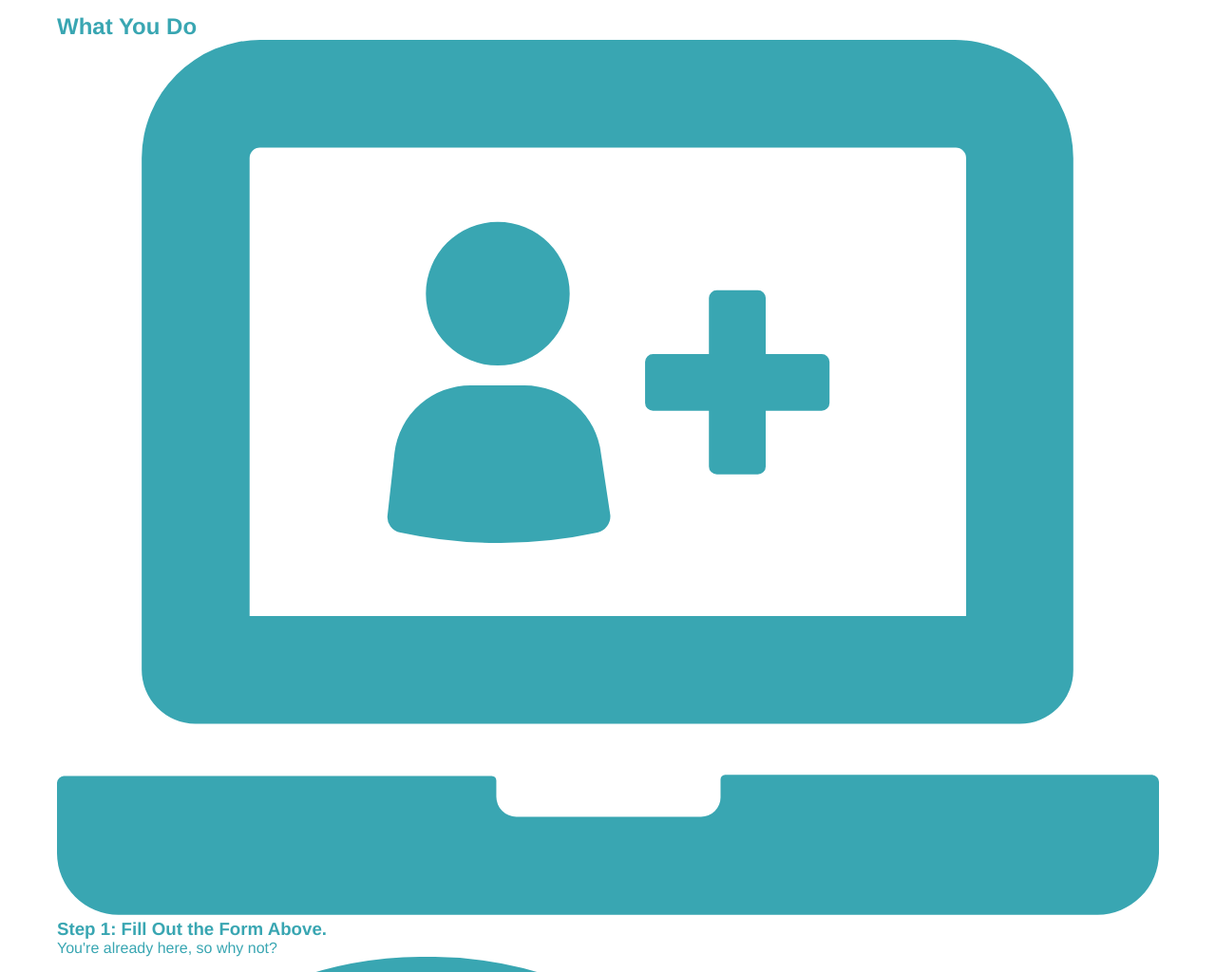
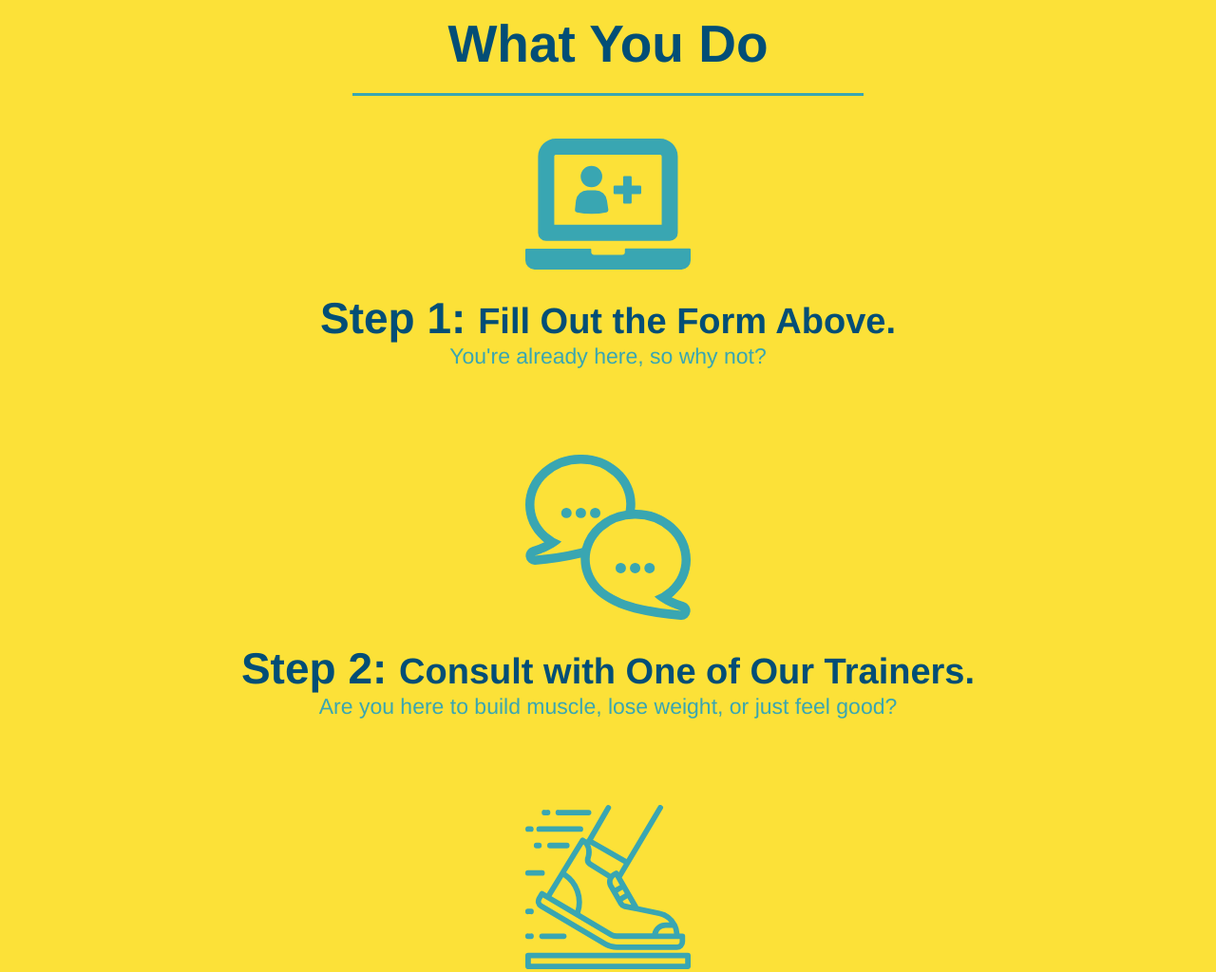
Before and after one commit to yoli19/run-buddy, a plain HTML site: page index.html in a window 1280 px wide. Shown: the part 1140-2164 px from the top of the page at 95% size. Drawn offline with Linux system fonts and the light colour scheme.

Commit message:
style what you do section

```diff
--- a/index.html
+++ b/index.html
@@ -62,44 +62,44 @@
 
         <!--"what we do" section-->
         <section id="what-we-do" class="intro">
-            <h2>What We Do</h2>
+            <h2 class="section-title primary-border">What We Do</h2>
             <p>
                 Lorem ipsum dolor sit amet consectetur adipisicing elit. Deleniti cum, ipsum laudantium ipsam deserunt, exercitationem mollitia cupiditate vitae, quas maiores voluptates quae neque sapiente commodi! Corrupti excepturi delectus recusandae voluptatem. Lorem ipsum dolor sit amet consectetur adipisicing elit. Tenetur doloremque fuga accusamus accusantium, eos illum adipisci delectus obcaecati nobis harum officia, consectetur dolore temporibus iure animi quasi id, architecto itaque?
             </p>
         </section>
 
         <!--"what you do" section-->
-        <section id="what-you-do">
-            <h2>What You Do</h2>
+        <section id="what-you-do" class="steps">
+            <h2 class="section-title secondary-border">What You Do</h2>
 
             <div>
                 <img src="./assets/step-1.svg" alt="" />
-                <h3>Step 1: Fill Out the Form Above.</h3>
+                <h3>Step 1: <span>Fill Out the Form Above.</span></h3>
                 <p>You're already here, so why not?</p>
             </div>
 
             <div>
                 <img src="./assets/step-2.svg" alt="" />
-                <h3>Step 2: Consult with One of Our Trainers.</h3>
+                <h3>Step 2: <span>Consult with One of Our Trainers.</span></h3>
                 <p>Are you here to build muscle, lose weight, or just feel good?</p>
             </div>
 
             <div>
                 <img src="./assets/step-3.svg" alt="" />
-                <h3>Step 3: Get Running.</h3>
+                <h3>Step 3: <span>Get Running.</span></h3>
                 <p>Hit the ground running (literally) once your trainer lays out your plan.</p>
             </div>
 
             <div>
                 <img src="./assets/step-4.svg" alt="" />
-                <h3>Step 4: See Results.</h3>
+                <h3>Step 4: <span>See Results.</span></h3>
                 <p>Bi-weekly checkins with your trainer will keep you focused</p>
             </div>
         </section>
 
         <!--"meet the trainers" section-->
         <section id="your-trainers">
-            <h2>Meet The Trainers</h2>
+            <h2 class="section-title primary-border">Meet The Trainers</h2>
         </section>
 
         <!--"reach out" Section-->
--- a/style.css
+++ b/style.css
@@ -9,14 +9,12 @@ body {
     font-family: Helvetica, Arial, sans-serif;
 }
 
-/* apply styles to <header> */
 header {
     padding: 20px 35px;
     background-color: #39a6b2;
-  }
+}
 
   header h1 {
-
     font-weight: bold;
     font-size: 36px;
     color: #fce138;
@@ -44,7 +42,6 @@ header {
       font-size: 22px;
   }
 
-/* apply styles to <footer> */
 footer {
     background: #fce138;
     width: 100%;
@@ -122,18 +119,25 @@ footer {
         font-size: 16px;
     }
 
-    .intro {
-        text-align: center;
-    }
-
-    .intro h2 {
+    .section-title {
         font-size: 55px;
         color: #024e76;
         margin-bottom: 35px;
         padding: 0 100px 20px 100px;
+        display: inline-block;
         border-bottom: 3px solid;
+      }
+
+      .primary-border {
         border-color: #fce138;
-        display: inline-block;
+      }
+
+      .secondary-border {
+        border-color: #39a6b2;
+      }
+
+    .intro {
+        text-align: center;
     }
 
     .intro p {
@@ -142,4 +146,33 @@ footer {
         width: 80%;
         font-size: 20px;
         margin: 0 auto;
-      }
+    }
+
+.steps {
+    text-align: center;
+    background: #fce138;
+}
+
+  .steps div {
+    margin-bottom: 80px;
+  }
+
+  .steps img {
+    width: 15%;
+    margin: 10px 0;
+  }
+
+  .steps h3 {
+    color: #024e76;
+    font-size: 46px;
+    margin-top: 10px;
+  }
+
+  .steps p {
+    color: #39a6b2;
+    font-size: 23px;
+  }
+
+  .steps span {
+      font-size: 38px;
+  }
```
